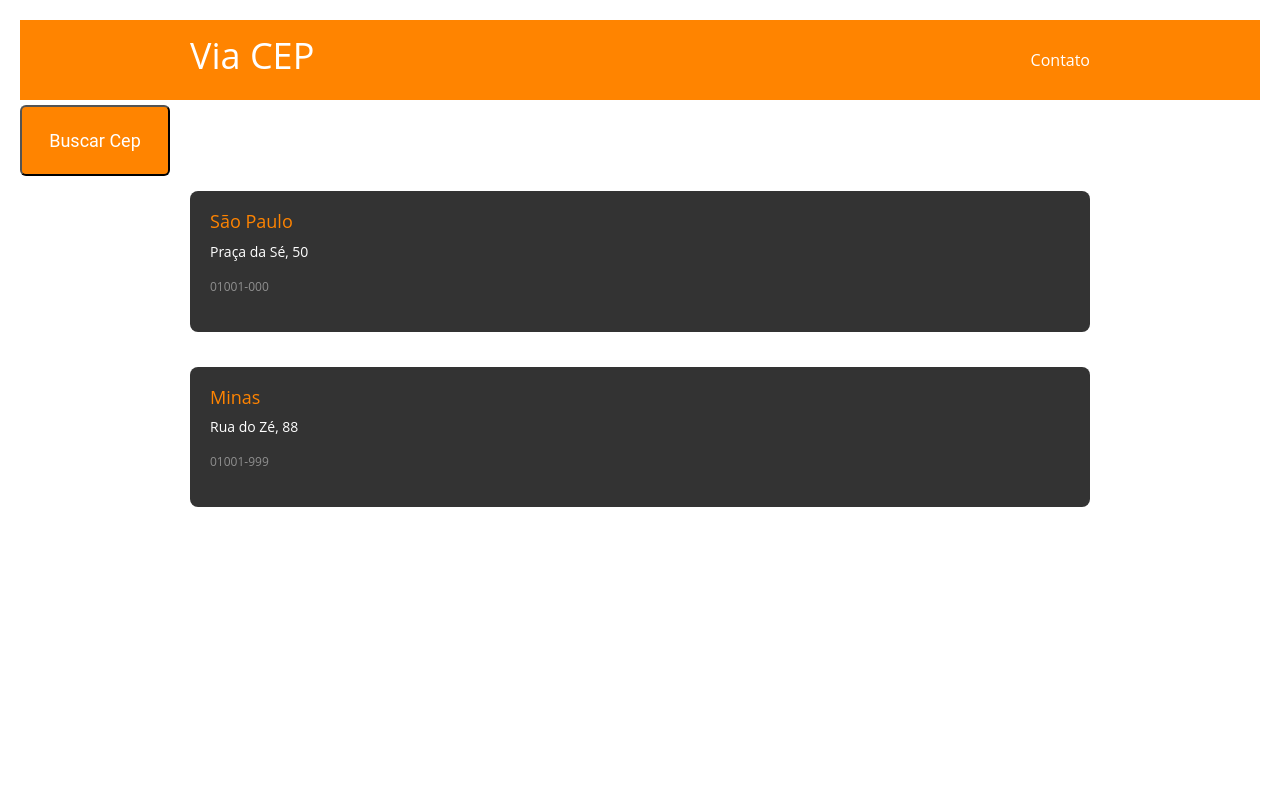
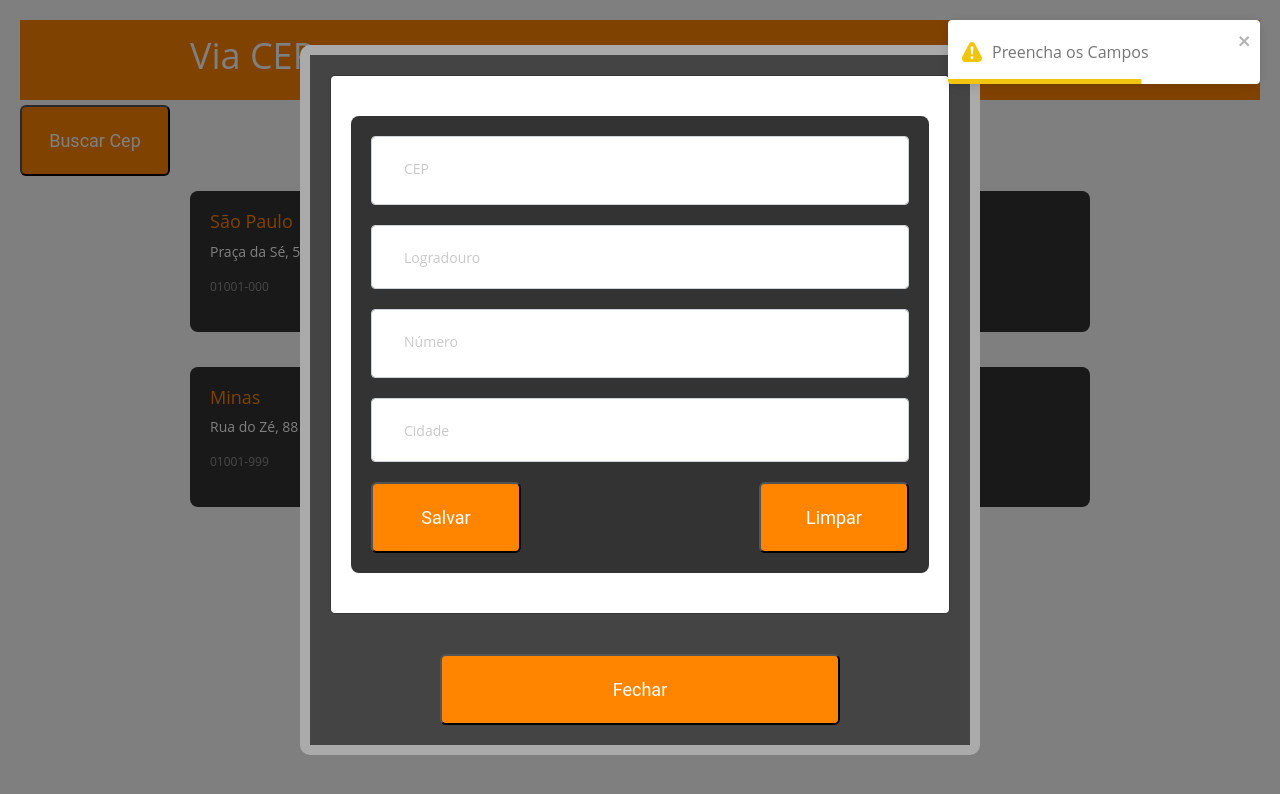
Before and after one commit to Deividwb/ViaCep-ReduxToolKit, a React (Create React App) app: page / in a window 1280 px wide. Both pictures are taken after a click on the link "Contato". Shown: the top 794 px of the page. Built offline with nearby package versions, Linux system fonts and the light colour scheme.

Commit message:
Context and Get Api

```diff
--- a/src/App.js
+++ b/src/App.js
@@ -1,15 +1,18 @@
-import NavBar from "./components/NavBar";
-import Router from "./Router";
-import "bootstrap/dist/css/bootstrap.min.css";
-import "react-toastify/dist/ReactToastify.css";
+import NavBar from './components/NavBar'
+import Router from './Router'
+import 'bootstrap/dist/css/bootstrap.min.css'
+import 'react-toastify/dist/ReactToastify.css'
+import { CepProvider } from './controllers/cepContext'
 
 function App() {
   return (
     <>
-      <NavBar />
-      <Router />
+      <CepProvider>
+        <NavBar />
+        <Router />
+      </CepProvider>
     </>
-  );
+  )
 }
 
-export default App;
+export default App
--- a/src/components/NavBar/index.js
+++ b/src/components/NavBar/index.js
@@ -1,29 +1,21 @@
-import React, { useState } from "react";
+import React, { useContext, useState } from 'react'
+import { cepContext } from '../../controllers/cepContext'
 
-import "./styles.css";
+import './styles.css'
 
-const NavBar = ({ onNavClick }) => {
-  const [isFunction, setIsFunction] = useState(false);
-
-  function onNavClick() {
-    setIsFunction(true);
-    alert("Fazer Funcionar no List");
-  }
-
-  function offNavClick() {
-    setIsFunction(false);
-  }
+const NavBar = () => {
+  const { handleBtnOpenClick } = useContext(cepContext)
 
   return (
     <header class="nav-container">
       <nav class="nav-main">
         <h1> Via CEP</h1>
         <div class="contact-link">
-          <a onClick={onNavClick}>Contato</a>
+          <a onClick={handleBtnOpenClick}>Contato</a>
         </div>
       </nav>
     </header>
-  );
-};
+  )
+}
 
-export default NavBar;
+export default NavBar
--- /dev/null
+++ b/src/controllers/cepContext.js
@@ -0,0 +1,30 @@
+import { createContext, useState } from 'react'
+import { toast } from 'react-toastify'
+
+export const cepContext = createContext({})
+cepContext.displayName = 'ViaCep'
+
+export function CepProvider({ children }) {
+  const [isContainerOpen, setContainerIsOpen] = useState(false)
+
+  function handleBtnCloseClick() {
+    setContainerIsOpen(false)
+  }
+
+  const handleBtnOpenClick = () => {
+    toast.warning('Preencha os Campos')
+    setContainerIsOpen(true)
+  }
+
+  return (
+    <cepContext.Provider
+      value={{
+        handleBtnOpenClick,
+        handleBtnCloseClick,
+        isContainerOpen,
+      }}
+    >
+      {children}
+    </cepContext.Provider>
+  )
+}
--- a/src/pages/ListCep/index.js
+++ b/src/pages/ListCep/index.js
@@ -1,24 +1,12 @@
-import "./styles.css";
-import {cepMock} from "../../Mock";
-//import { useState } from "react";
-import ModalCep from "../ModalCep";
-import {useState} from "react";
-import {toast} from "react-toastify";
-import NavBar from "../../components/NavBar";
+import './styles.css'
+import { cepMock } from '../../Mock'
+import ModalCep from '../ModalCep'
+import { useContext } from 'react'
+import { cepContext } from '../../controllers/cepContext'
 
 const ListCep = () => {
-  const [isContainerOpen, setContainerIsOpen] = useState(false);
-
-  function handleBtnCloseClick() {
-    setContainerIsOpen(false);
-  }
-
-  const handleBtnOpenClick = () => {
-    toast.warning("Preencha os Campos");
-    setContainerIsOpen(true);
-  };
-
-
+  const { handleBtnOpenClick, handleBtnCloseClick, isContainerOpen } =
+    useContext(cepContext)
 
   return (
     <>
@@ -40,12 +28,9 @@ const ListCep = () => {
           </div>
         </section>
       ))}
-      <ModalCep
-        isActive={isContainerOpen}
-        isClose={handleBtnCloseClick}
-      />
+      <ModalCep isActive={isContainerOpen} isClose={handleBtnCloseClick} />
     </>
-  );
-};
+  )
+}
 
-export default ListCep;
+export default ListCep
--- a/src/pages/ModalCep/index.js
+++ b/src/pages/ModalCep/index.js
@@ -1,51 +1,45 @@
-import "./styles.css";
-import React, { useEffect, useState } from "react";
-import { toast } from "react-toastify";
-import api from "../../Services/api";
-import axios from "axios";
-import ListCep from "../ListCep";
+import './styles.css'
+import React, { useState } from 'react'
+import { toast } from 'react-toastify'
+import axios from 'axios'
 
-// const inputCep = document.forms.newAddress.cep;
-// console.log("inputCep", inputCep);
-
-export default function ModalCep({ isActive, isClose, testeModal}) {
-
-  const [inputCep, setInputCep] = useState({
-    'cep': "",
+export default function ModalCep({ isActive, isClose }) {
+  const [formData, setFormData] = useState({
+    cep: '',
+    logradouro: '',
+    bairro: '',
+    localidade: '',
+    numero: '',
   })
 
-  function testeModal(){
-    const test = inputCep
+  const [arrayCep, setArrayCep] = useState([])
+
+  const handleInputChange = (e) => {
+    let newProp = formData
+    newProp[e.target.name] = e.target.value
+    setFormData({ ...newProp })
   }
 
-  const [arrayCep, setArrayCep] = useState([]);
+  const handleClear = () => {
+    alert('Deu certo')
+  }
 
-  const handleInputChange = (event) => {
-    setInputCep(event.target.value);
-  };
+  // const handleFormCepSubmit = (event) => {
+  //   event.preventDefault()
+  //   setArrayCep((oldCep) => [...oldCep, formData])
 
-  const handleFormCepSubmit = (event) => {
-    event.preventDefault();
-    setArrayCep(oldCep => [
-      ...oldCep,
-       inputCep,
-
-      ])
-
-    setInputCep({
-      cep: '',
-
-    });
-    console.log(inputCep);
-    console.log("===============");
-    console.log(arrayCep);
-  };
+  //   setFormData({
+  //     cep: '',
+  //   })
+  //   console.log(formData)
+  //   console.log('===============')
+  //   console.log(arrayCep)
+  // }
 
   //  cep: 0,
   //     street: "",
   //     number: 0,
   //     city: "",
-
 
   // async function loadCep() {
   //   const response = await api.get("/01001000/json");
@@ -53,41 +47,44 @@ export default function ModalCep({ isActive, isClose, testeModal}) {
   // }
 
   // useEffect(() => {
-  //   axios
-  //     .get("https://viacep.com.br/ws/01001000/json/")
-  //     .then((response) => {
-  //       console.log(response.data);
-  //     })
-  //     .catch(() => {
-  //       console.log("Deu errado");
-  //     });
-  // }, []);
+
+  // }, [])
 
   // const inputCep = document.forms.newAddress.cep;
   // console.log("inputCep", inputCep.value);
 
   const handleSubmit = (e) => {
-    e.preventDefault();
+    e.preventDefault()
 
-    if (!arrayCep.cep) {
-      // return toast.warning("Por favor, preencha todos os campos!!");
+    axios
+      .get(`https://viacep.com.br/ws/${formData.cep}/json/`)
+      .then((response) => {
+        setFormData(response.data)
+        console.log(formData)
+      })
+      .catch(() => {
+        toast.warning('Informe Cep Correto')
+      })
+
+    if (!formData.cep) {
+      return toast.warning('Informe Cep Correto')
     } else {
-      setArrayCep((oldCep) => [...oldCep, arrayCep]);
-      setArrayCep("");
-      console.log(arrayCep);
+      setArrayCep((oldCep) => [...oldCep, arrayCep])
+      setArrayCep('')
+      console.log(arrayCep)
     }
-  };
+  }
 
   return (
     <section
       id="modal-contact"
-      class={`modal-container ${isActive === true ? "active" : ""}`}
+      class={`modal-container ${isActive === true ? 'active' : ''}`}
     >
       <div class="modal-box">
         <div className="modal-content">
           <section id="form-section" class="form-container">
             <div className="card-form">
-              <form onSubmit={handleFormCepSubmit} name="newAddress">
+              <form onSubmit={'handleFormCepSubmit'} name="newAddress">
                 <div className="form-control">
                   <label for="cep">CEP:</label>
                   <input
@@ -96,7 +93,7 @@ export default function ModalCep({ isActive, isClose, testeModal}) {
                     class="form-input"
                     type="text"
                     placeholder="CEP"
-                    value={inputCep.cep}
+                    value={formData?.cep}
                     onChange={handleInputChange}
                   />
                   <div class="error-message" data-error="cep"></div>
@@ -104,12 +101,12 @@ export default function ModalCep({ isActive, isClose, testeModal}) {
                 <div class="form-control">
                   <label for="street">Logradouro:</label>
                   <input
-                    name="street"
-                    id="street"
+                    name="logradouro"
+                    id="logradouro"
                     class="form-input"
                     type="text"
                     placeholder="Logradouro"
-                    value={inputCep.street}
+                    value={formData?.logradouro}
                     onChange={handleInputChange}
                     // disabled
                   />
@@ -117,12 +114,12 @@ export default function ModalCep({ isActive, isClose, testeModal}) {
                 <div class="form-control">
                   <label for="number">Número:</label>
                   <input
-                    name="number"
-                    id="number"
+                    name="numero"
+                    id="numero"
                     class="form-input"
                     type="text"
                     placeholder="Número"
-                    value={arrayCep.number}
+                    value={formData?.numero}
                     onChange={handleInputChange}
                   />
                   <div class="error-message" data-error="number"></div>
@@ -130,12 +127,12 @@ export default function ModalCep({ isActive, isClose, testeModal}) {
                 <div class="form-control">
                   <label for="city">Cidade:</label>
                   <input
-                    name="city"
-                    id="city"
+                    name="localidade"
+                    id="localidade"
                     class="form-input"
                     type="text"
                     placeholder="Cidade"
-                    value={arrayCep.city}
+                    value={formData?.localidade}
                     onChange={handleInputChange}
                     // disabled
                   />
@@ -145,10 +142,15 @@ export default function ModalCep({ isActive, isClose, testeModal}) {
                     name="btnSave"
                     className=" effect effect-2 "
                     type="submit"
+                    onClick={handleSubmit}
                   >
                     Salvar
                   </button>
-                  <button name="btnClear" className="effect effect-2">
+                  <button
+                    name="btnClear"
+                    className="effect effect-2"
+                    onClick={handleClear}
+                  >
                     Limpar
                   </button>
                 </div>
@@ -166,5 +168,5 @@ export default function ModalCep({ isActive, isClose, testeModal}) {
         </button>
       </div>
     </section>
-  );
+  )
 }
```
Also changed, not shown: src/controllers/modal-controller.js (deleted, +0 -14 lines).
